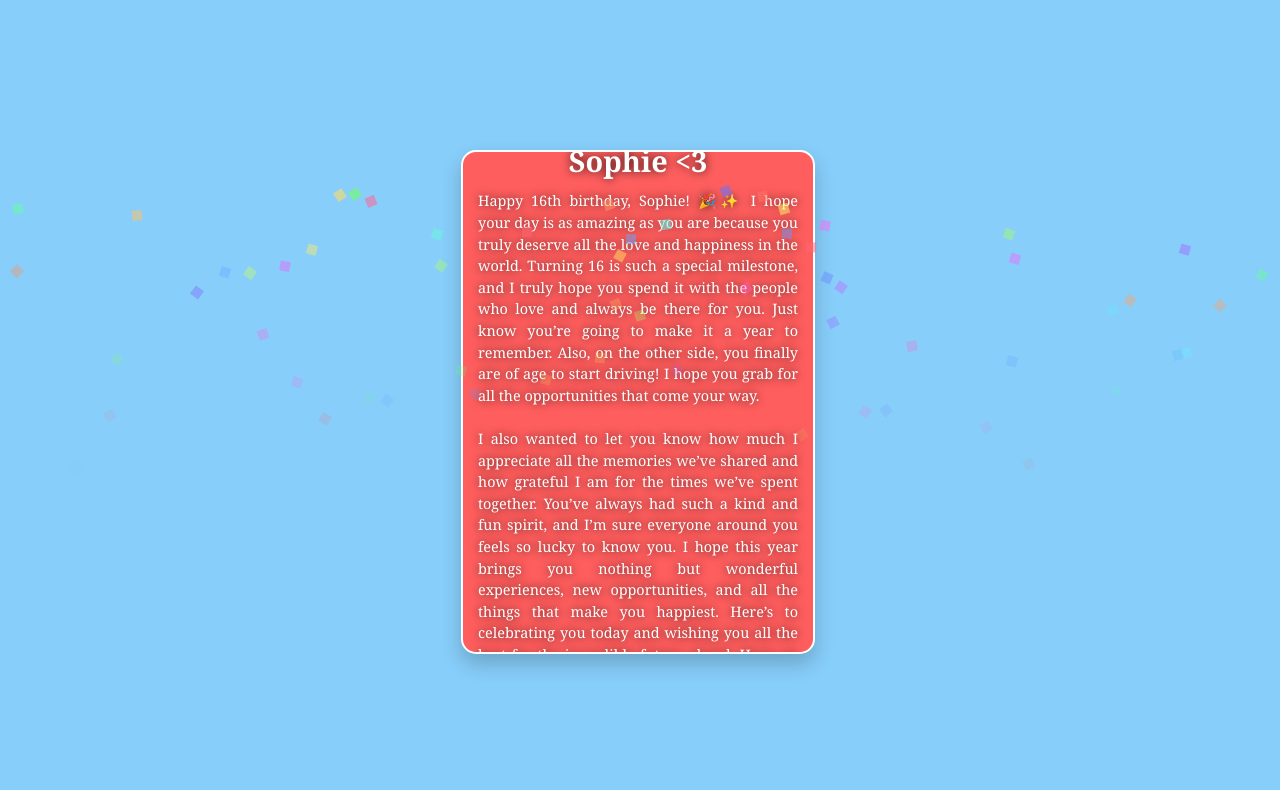
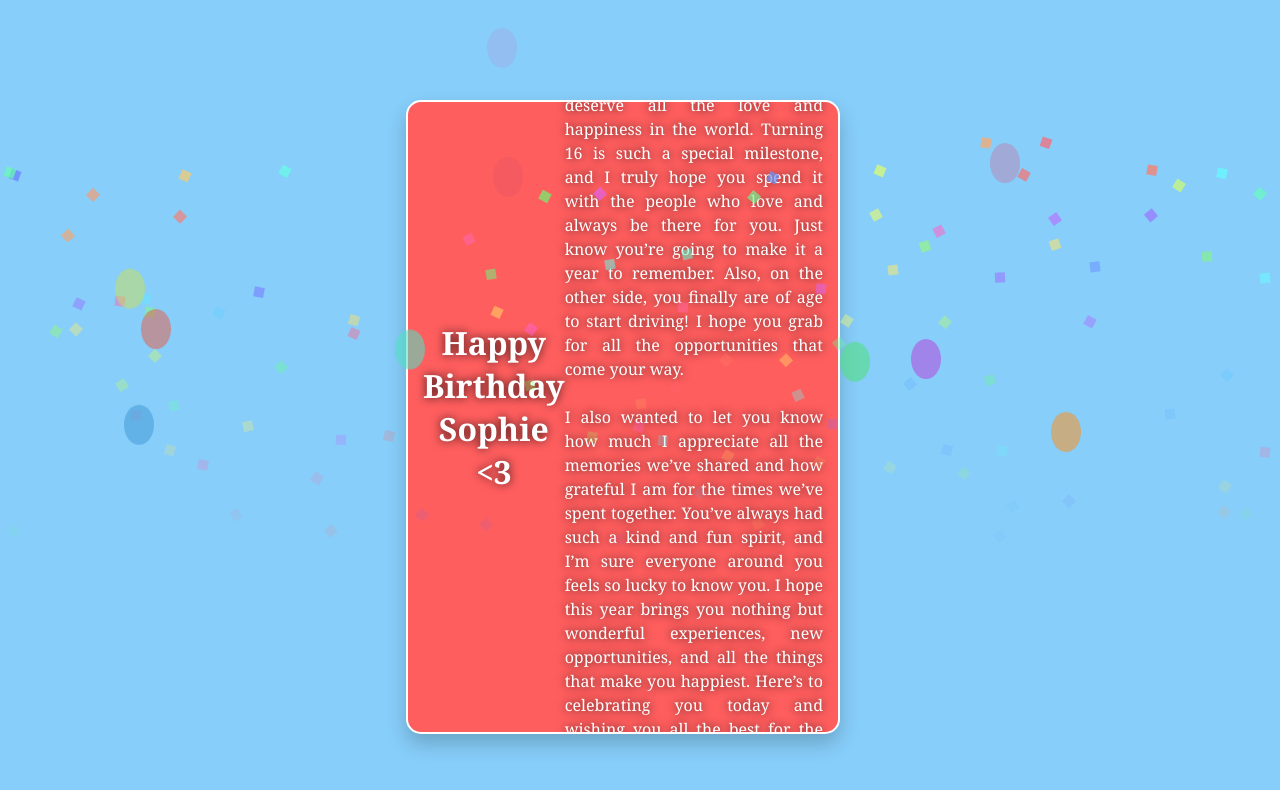
Before and after one commit to grace31109/sophiebirthday, a plain HTML site: page index.html in a window 1280 px wide. Both pictures are taken after a click on the element 640 px from the left and 400 px from the top of the page. Drawn offline with Linux system fonts and the light colour scheme.

Commit message:
Add files via upload

```diff
--- a/index.html
+++ b/index.html
@@ -17,8 +17,8 @@
         }
 
         .card {
-            width: 350px;
-            height: 500px; /* Increased height for more text space */
+            width: 400px;
+            height: 600px; /* Increased height for more text space */
             perspective: 1000px;
             cursor: pointer;
             position: relative;
@@ -54,37 +54,27 @@
         }
 
         .card-back {
-            background: #ff5e5e; /* Solid color instead of an image */
+            background: #ff5e5e; /* Solid color */
             color: white;
             transform: rotateY(180deg);
             border: 2px solid #fff;
             text-shadow: 0px 0px 10px rgba(0, 0, 0, 0.8);
+            padding: 15px;
         }
 
         h1 {
-            font-size: 1.8rem; /* Adjusted size for better fit */
+            font-size: 2rem;
             text-align: center;
-            margin: 0;
+            margin: 0 0 20px;
         }
 
         p {
             font-size: 1rem;
+            line-height: 1.5;
+            text-align: justify;
         }
 
-        .card-content {
-            z-index: 10;
-            padding: 15px;
-            overflow: auto; /* Added scroll for long text */
-        }
-
-        .long-message {
-            font-size: 0.9rem;
-            line-height: 1.5;
-            text-align: justify; /* Adjusted alignment for readability */
-            margin-top: 10px;
-        }
-
-        .confetti {
+        .confetti, .balloons {
             position: absolute;
             top: 0;
             left: 0;
@@ -95,13 +85,24 @@
             overflow: hidden;
         }
 
+        .confetti-piece, .balloon {
+            position: absolute;
+            opacity: 0;
+            animation: rise 3s linear forwards;
+        }
+
         .confetti-piece {
-            position: absolute;
             width: 10px;
             height: 10px;
             background: rgba(255, 255, 255, 0.8);
-            opacity: 0;
-            animation: fall 2s linear forwards;
+            animation-name: fall;
+        }
+
+        .balloon {
+            width: 30px;
+            height: 40px;
+            border-radius: 50%;
+            background-color: hsl(200, 80%, 70%);
         }
 
         @keyframes fall {
@@ -110,32 +111,41 @@
                 opacity: 1;
             }
             100% {
-                transform: translateY(500px) rotate(360deg);
+                transform: translateY(600px) rotate(360deg);
                 opacity: 0;
             }
         }
+
+        @keyframes rise {
+            0% {
+                transform: translateY(600px);
+                opacity: 1;
+            }
+            100% {
+                transform: translateY(-50px);
+                opacity: 0;
+            }
+        }
+
     </style>
 </head>
 <body>
     <div class="card" onclick="flipCard()">
         <div class="card-inner">
             <div class="card-front">
-                <div class="card-content">
-                    <h1>Open Me!</h1>
-                    <p>(Click to reveal your surprise)</p>
-                </div>
+                <h1>Open Me!</h1>
+                <p>(Click to reveal your surprise)</p>
             </div>
             <div class="card-back">
-                <div class="card-content">
-                    <h1>Happy Birthday Sophie <3</h1>
-                    <p class="long-message">Happy 16th birthday, Sophie! 🎉✨ I hope your day is as amazing as you are because you truly deserve all the love and happiness in the world. Turning 16 is such a special milestone, and I truly hope you spend it with the people who love and always be there for you. Just know you’re going to make it a year to remember. Also, on the other side, you finally are of age to start driving! I hope you grab for all the opportunities that come your way.<br><br>
-                    I also wanted to let you know how much I appreciate all the memories we’ve shared and how grateful I am for the times we’ve spent together. You’ve always had such a kind and fun spirit, and I’m sure everyone around you feels so lucky to know you. I hope this year brings you nothing but wonderful experiences, new opportunities, and all the things that make you happiest. Here’s to celebrating you today and wishing you all the best for the incredible future ahead. Have an unforgettable birthday! 生日快乐 <3</p>
-                </div>
+                <h1>Happy Birthday Sophie <3</h1>
+                <p>Happy 16th birthday, Sophie! 🎉✨ I hope your day is as amazing as you are because you truly deserve all the love and happiness in the world. Turning 16 is such a special milestone, and I truly hope you spend it with the people who love and always be there for you. Just know you’re going to make it a year to remember. Also, on the other side, you finally are of age to start driving! I hope you grab for all the opportunities that come your way.<br><br>
+                I also wanted to let you know how much I appreciate all the memories we’ve shared and how grateful I am for the times we’ve spent together. You’ve always had such a kind and fun spirit, and I’m sure everyone around you feels so lucky to know you. I hope this year brings you nothing but wonderful experiences, new opportunities, and all the things that make you happiest. Here’s to celebrating you today and wishing you all the best for the incredible future ahead. Have an unforgettable birthday! 生日快乐 <3</p>
             </div>
         </div>
     </div>
 
     <div class="confetti" id="confetti"></div>
+    <div class="balloons" id="balloons"></div>
 
     <script>
         function flipCard() {
@@ -143,12 +153,14 @@
             card.classList.toggle('is-flipped');
 
             if (card.classList.contains('is-flipped')) {
-                launchConfetti();
+                launchConfettiAndBalloons();
             }
         }
 
-        function launchConfetti() {
+        function launchConfettiAndBalloons() {
             const confettiContainer = document.getElementById('confetti');
+            const balloonContainer = document.getElementById('balloons');
+
             for (let i = 0; i < 100; i++) {
                 const piece = document.createElement('div');
                 piece.classList.add('confetti-piece');
@@ -157,11 +169,17 @@
                 piece.style.backgroundColor = `hsl(${Math.random() * 360}, 100%, 70%)`;
                 piece.style.animationDelay = Math.random() * 2 + 's';
                 confettiContainer.appendChild(piece);
+                piece.addEventListener('animationend', () => piece.remove());
+            }
 
-                // Remove piece after animation
-                piece.addEventListener('animationend', () => {
-                    piece.remove();
-                });
+            for (let i = 0; i < 10; i++) {
+                const balloon = document.createElement('div');
+                balloon.classList.add('balloon');
+                balloon.style.left = Math.random() * 100 + '%';
+                balloon.style.animationDelay = Math.random() * 2 + 's';
+                balloon.style.backgroundColor = `hsl(${Math.random() * 360}, 70%, 60%)`;
+                balloonContainer.appendChild(balloon);
+                balloon.addEventListener('animationend', () => balloon.remove());
             }
         }
     </script>
```
